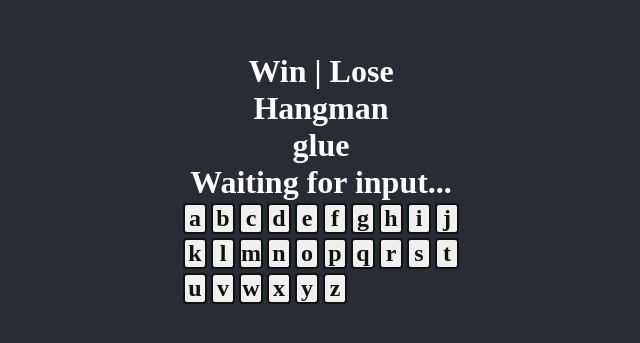
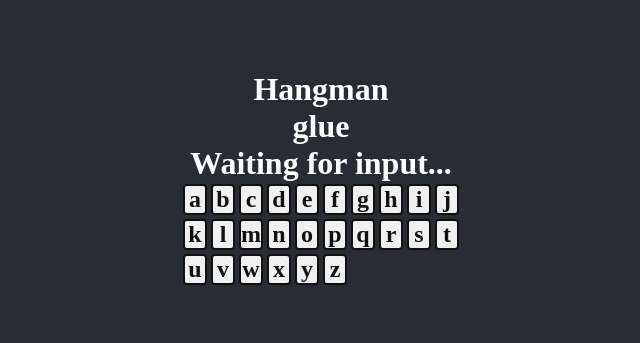
Before and after one commit to smithy773/hangman-game-TS-React, a React (Vite) app: page / in a window 1280 px wide. Shown: the part 221-564 px from the top of the page, without its empty margins (319-959 px from the left). Built offline with nearby package versions, Linux system fonts and the light colour scheme.

Commit message:
Add win/lose state

```diff
--- a/src/App.tsx
+++ b/src/App.tsx
@@ -12,7 +12,15 @@ function App() {
   const [guessedLetters, setGuessedLetters] = useState<string[]>([]);
   const [wrongGuesses, setWrongGuesses] = useState<number>(0);
 
-  // event delegation - when the user clicks on a letter, check if it is in the word and if it is, add it to the guessed letters
+  const incorrectGuesses = guessedLetters.filter(
+    (letter) => !currWord.includes(letter)
+  );
+
+  const win = currWord
+    .split('')
+    .every((letter) => guessedLetters.includes(letter));
+
+  const lose = incorrectGuesses.length >= 6;
 
   function addGuessedLetter(letter: string) {
     setGuessedLetters((prev) => {
@@ -22,11 +30,13 @@ function App() {
       }
 
       console.log('clicked letter ', letter);
+
       setMsg('');
       return [...prev, letter];
     });
   }
 
+  // event delegation - when the user clicks on a letter, check if it is in the word and if it is, add it to the guessed letters
   useEffect(() => {
     const handleClick = (e: MouseEvent) => {
       const target = e.target as HTMLElement;
@@ -47,7 +57,7 @@ function App() {
 
   return (
     <div className='container'>
-      <h1>Win | Lose</h1>
+      <h1>{win ? 'You won!' : lose ? 'You lost!' : ''}</h1>
       <h1>Hangman</h1>
       <h1>{currWord}</h1>
       <h1>
```
